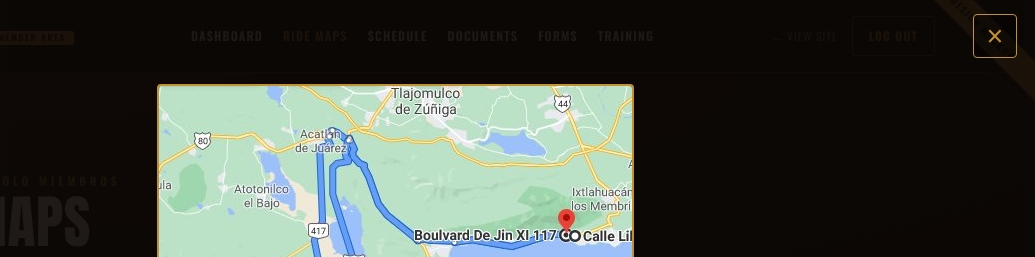
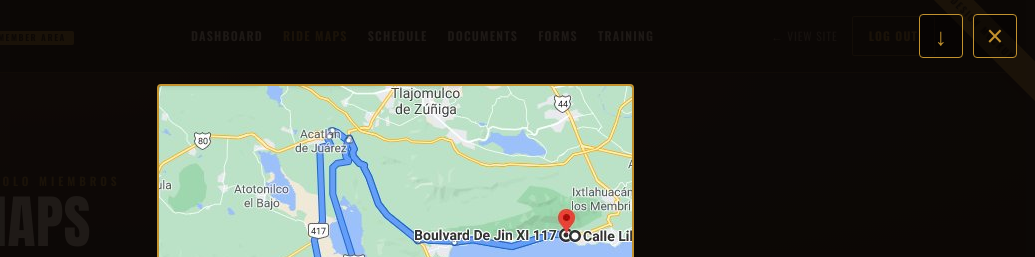
Before and after one commit to Carrie-Lyn/losgueros-site, a plain HTML site: page members-ride-maps.html in a window 1280 px wide. Both pictures are taken after a click on the button "ALMOST SAN GABRIEL". Shown: the top 257 px of the page, 245-1280 px from the left. Drawn offline with nearby package versions, Linux system fonts and the light colour scheme.

Commit message:
Add files via upload

```diff
--- a/members-ride-maps.html
+++ b/members-ride-maps.html
@@ -215,7 +215,10 @@ footer{background:#070605;border-top:1px solid rgba(194,146,47,.2);padding:60px
 <div class="mfoot">LOS GÜEROS M/C · MEMBER AREA · FOR MEMBERS ONLY · SOLO PARA MIEMBROS</div>
 
 <div id="lgBox" class="lg-overlay" onclick="lgBackdrop(event)" aria-hidden="true">
-  <button class="lg-close" type="button" onclick="lgClose()" aria-label="Close map">&times;</button>
+  <div class="lg-controls">
+    <a id="lgDl" class="lg-btn lg-dl" href="" download aria-label="Download map" title="Download map">&#x2193;</a>
+    <button class="lg-btn lg-close" type="button" onclick="lgClose()" aria-label="Close map" title="Close">&times;</button>
+  </div>
   <figure class="lg-fig">
     <img id="lgImg" src="" alt="">
     <figcaption id="lgCap"></figcaption>
@@ -227,16 +230,20 @@ footer{background:#070605;border-top:1px solid rgba(194,146,47,.2);padding:60px
 .lg-fig{margin:0;max-width:96vw;max-height:92vh;display:flex;flex-direction:column;align-items:center;gap:10px}
 .lg-fig img{max-width:96vw;max-height:84vh;object-fit:contain;border:2px solid var(--gold);border-radius:4px;background:#241a16}
 .lg-fig figcaption{font-family:'Oswald';text-transform:uppercase;letter-spacing:.08em;color:var(--bone);font-size:1rem}
-.lg-close{position:absolute;top:14px;right:18px;width:44px;height:44px;border:1px solid var(--gold);background:rgba(0,0,0,.4);color:var(--gold);font-size:1.8rem;line-height:1;border-radius:4px;cursor:pointer}
-.lg-close:hover{background:var(--gold);color:#1a1208}
+.lg-controls{position:absolute;top:14px;right:18px;display:flex;gap:10px;z-index:2}
+.lg-btn{width:44px;height:44px;display:flex;align-items:center;justify-content:center;border:1px solid var(--gold);background:rgba(0,0,0,.4);color:var(--gold);font-size:1.8rem;line-height:1;border-radius:4px;cursor:pointer;text-decoration:none}
+.lg-btn:hover{background:var(--gold);color:#1a1208}
+.lg-dl{font-size:1.5rem}
 </style>
 <script>
 (function(){
-  var box=document.getElementById('lgBox'), img=document.getElementById('lgImg'), cap=document.getElementById('lgCap');
+  var box=document.getElementById('lgBox'), img=document.getElementById('lgImg'), cap=document.getElementById('lgCap'), dl=document.getElementById('lgDl');
   window.lgOpen=function(el){
-    img.src=el.getAttribute('data-full');
+    var full=el.getAttribute('data-full');
     var n=el.getAttribute('data-name')||'';
-    img.alt=n; cap.textContent=n;
+    img.src=full; img.alt=n; cap.textContent=n;
+    dl.href=full;
+    dl.setAttribute('download', full.split('/').pop());
     box.classList.add('open'); box.setAttribute('aria-hidden','false');
     document.body.style.overflow='hidden';
   };
```
